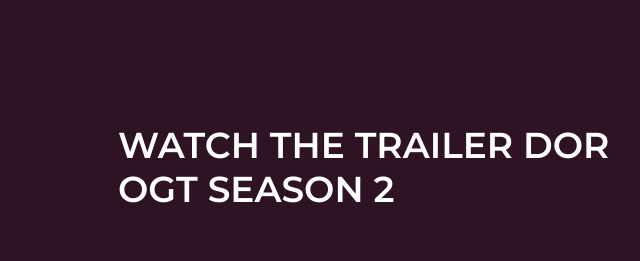
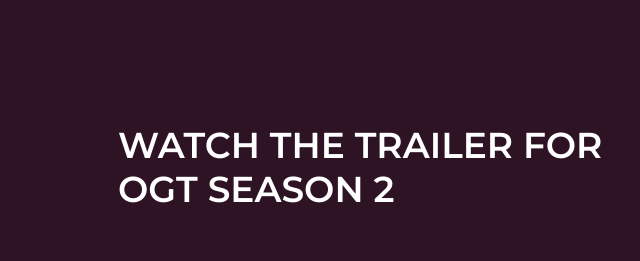
Before and after one commit to OtakuStanYoutube/ogt, a website: page index.html in a window 1280 px wide. Shown: the part 1340-1601 px from the top of the page, 640-1280 px from the left. Drawn offline with nearby package versions, Linux system fonts and the light colour scheme.

Commit message:
fix: typo in line 95 😆

```diff
--- a/index.html
+++ b/index.html
@@ -92,7 +92,7 @@
         </div>
       </div>
       <div class="about-teaser">
-        <div class="teaser-text"><p>WATCH THE TRAILER DOR OGT SEASON 2</p></div>
+        <div class="teaser-text"><p>WATCH THE TRAILER FOR OGT SEASON 2</p></div>
         <div class="teaser-video">
           <iframe
             type="text/html"
```
